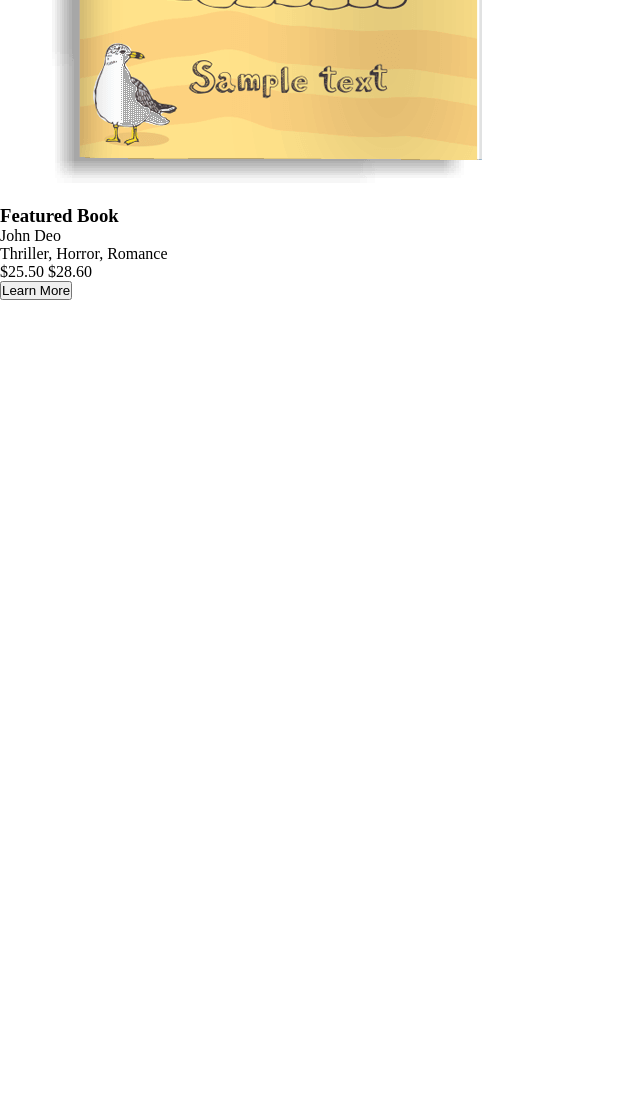
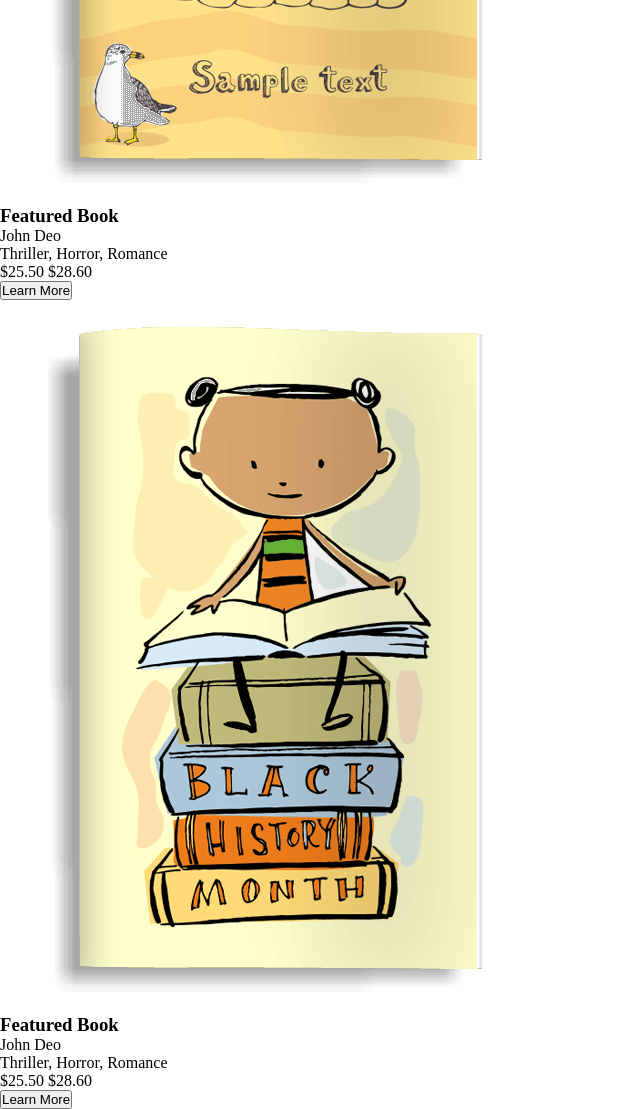
Before and after one commit to OmarBK1/Web_Project, a plain HTML site: page index.html in a window 1280 px wide. Shown: the part 8362-9471 px from the top of the page, without its empty margins (0-640 px from the left). Before the commit the page ends 8662 px from the top, so only its background shows below. Drawn offline with Linux system fonts and the light colour scheme.

Commit message:
Push Book 15

```diff
--- a/index.html
+++ b/index.html
@@ -216,6 +216,17 @@
         <button class="learn-more">Learn More</button>
       </div>
 
+      <div class="card15">
+        <img src="assest/image/book_15.png" alt="Book Cover">
+        <h3>Featured Book</h3>
+        <p class="author">John Deo</p>
+        <p class="genres">Thriller, Horror, Romance</p>
+        <p class="price">
+          <span class="current">$25.50</span>
+          <span class="original">$28.60</span>
+        </p>
+        <button class="learn-more">Learn More</button>
+      </div>
 
 
 
```
